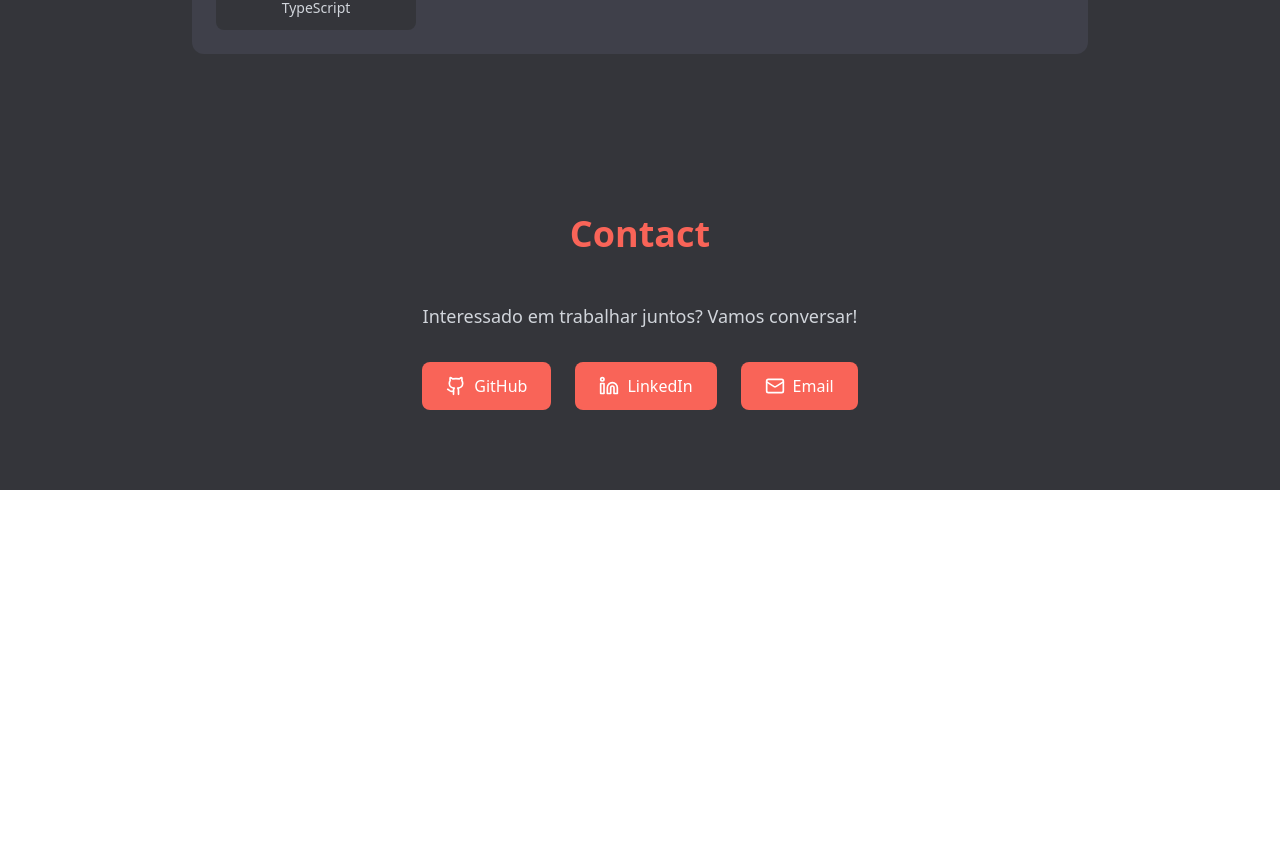
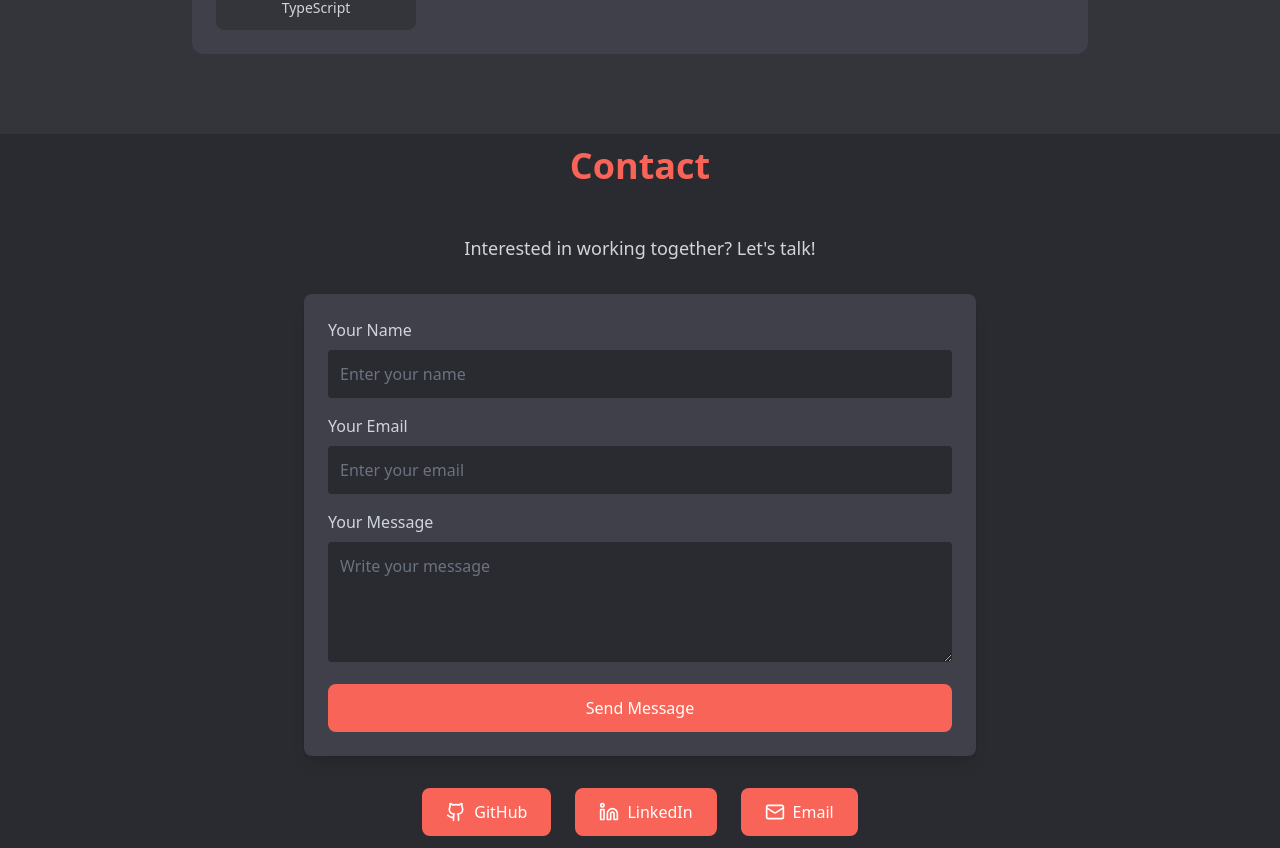
Before and after one commit to michaelrodriguess/michael-dev, a Next.js app: page / in a window 1280 px wide. Shown: the part 2136-2984 px from the top of the page. Before the commit the page ends 2626 px from the top, so only its background shows below. Built offline with nearby package versions, Linux system fonts and the light colour scheme.

Commit message:
feat: add form to recieve message of client

```diff
--- a/package.json
+++ b/package.json
@@ -11,6 +11,7 @@
   "dependencies": {
     "lucide-react": "^0.453.0",
     "next": "14.2.8",
+    "next-themes": "^0.3.0",
     "react": "^18",
     "react-dom": "^18",
     "react-icons": "^5.3.0",
--- a/src/app/globals.css
+++ b/src/app/globals.css
@@ -14,7 +14,6 @@
   }
 }
 
-
 @layer utilities {
   .text-balance {
     text-wrap: balance;
--- a/src/app/page.tsx
+++ b/src/app/page.tsx
@@ -71,16 +71,62 @@ export default function Home() {
           <SkillsSection />
         </section>
 
-        <section id="contato" className="py-10 sm:py-16 lg:py-20">
+        <section id="contato" className="bg-[#2A2B30] py-3">
           <div className="container mx-auto px-4">
             <h2 className="text-3xl md:text-4xl font-bold mb-12 text-center text-[#F96458]">
               Contact
             </h2>
             <div className="max-w-2xl mx-auto space-y-8">
               <p className="text-lg text-center text-gray-300 mb-8">
-                Interessado em trabalhar juntos? Vamos conversar!
+                Interested in working together? Let&apos;s talk!
               </p>
-              <div className="flex flex-wrap justify-center gap-6">
+
+              <form className="bg-[#3F404A] rounded-lg p-6 shadow-lg">
+                <div className="mb-4">
+                  <label className="block text-gray-300 mb-2" htmlFor="name">
+                    Your Name
+                  </label>
+                  <input
+                    type="text"
+                    id="name"
+                    className="w-full p-3 rounded bg-[#2A2B30] text-gray-300 placeholder-gray-500 focus:outline-none focus:ring-2 focus:ring-[#F96458] transition"
+                    placeholder="Enter your name"
+                    required
+                  />
+                </div>
+                <div className="mb-4">
+                  <label className="block text-gray-300 mb-2" htmlFor="email">
+                    Your Email
+                  </label>
+                  <input
+                    type="email"
+                    id="email"
+                    className="w-full p-3 rounded bg-[#2A2B30] text-gray-300 placeholder-gray-500 focus:outline-none focus:ring-2 focus:ring-[#F96458] transition"
+                    placeholder="Enter your email"
+                    required
+                  />
+                </div>
+                <div className="mb-4">
+                  <label className="block text-gray-300 mb-2" htmlFor="message">
+                    Your Message
+                  </label>
+                  <textarea
+                    id="message"
+                    rows={4}
+                    className="w-full p-3 rounded bg-[#2A2B30] text-gray-300 placeholder-gray-500 focus:outline-none focus:ring-2 focus:ring-[#F96458] transition"
+                    placeholder="Write your message"
+                    required
+                  />
+                </div>
+                <button
+                  type="submit"
+                  className="w-full p-3 bg-[#F96458] text-white rounded-lg hover:bg-[#D95A4C] transition"
+                >
+                  Send Message
+                </button>
+              </form>
+
+              <div className="flex flex-wrap justify-center gap-6 mt-8">
                 <a
                   href="https://github.com/michaelrodriguess"
                   target="_blank"
```
Also changed, not shown: 1 other file (tests, documents, lock files or other folders).
